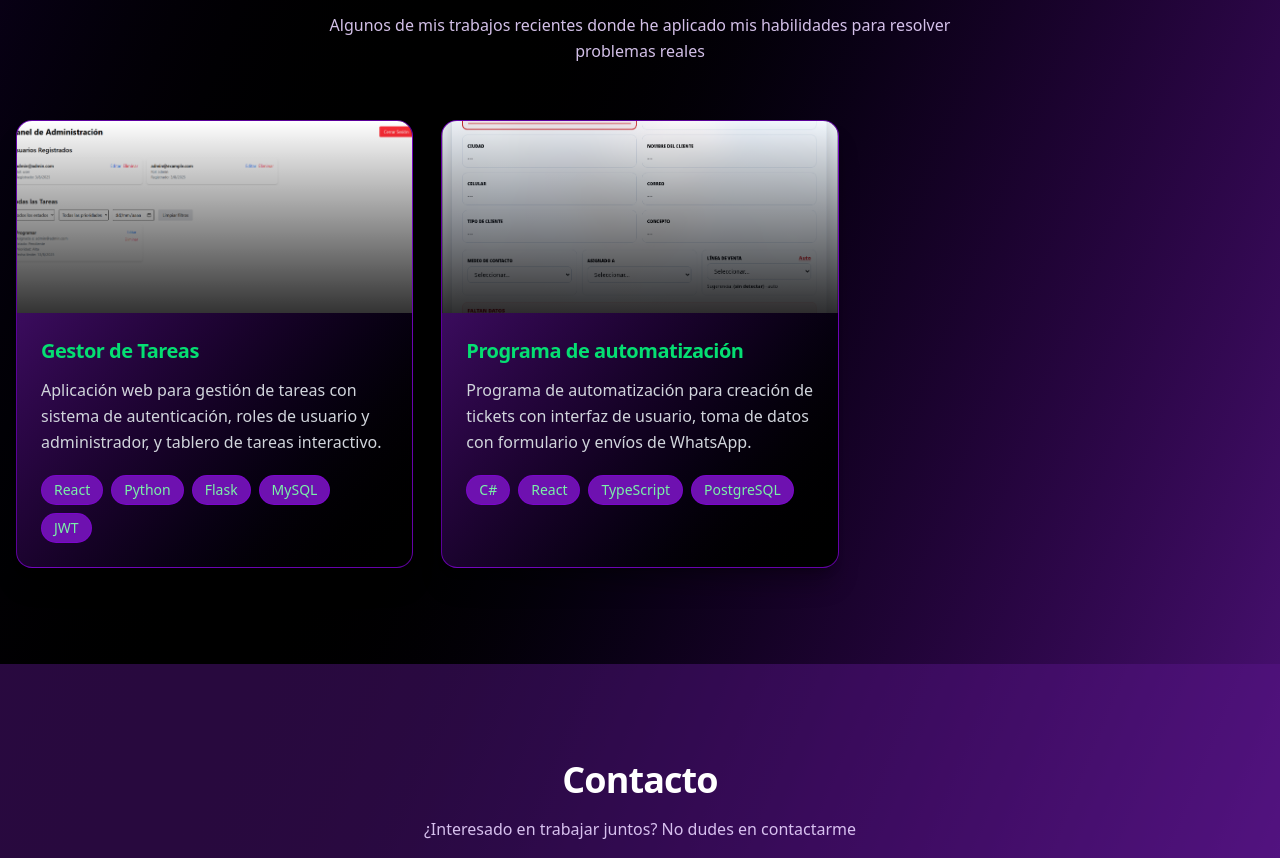
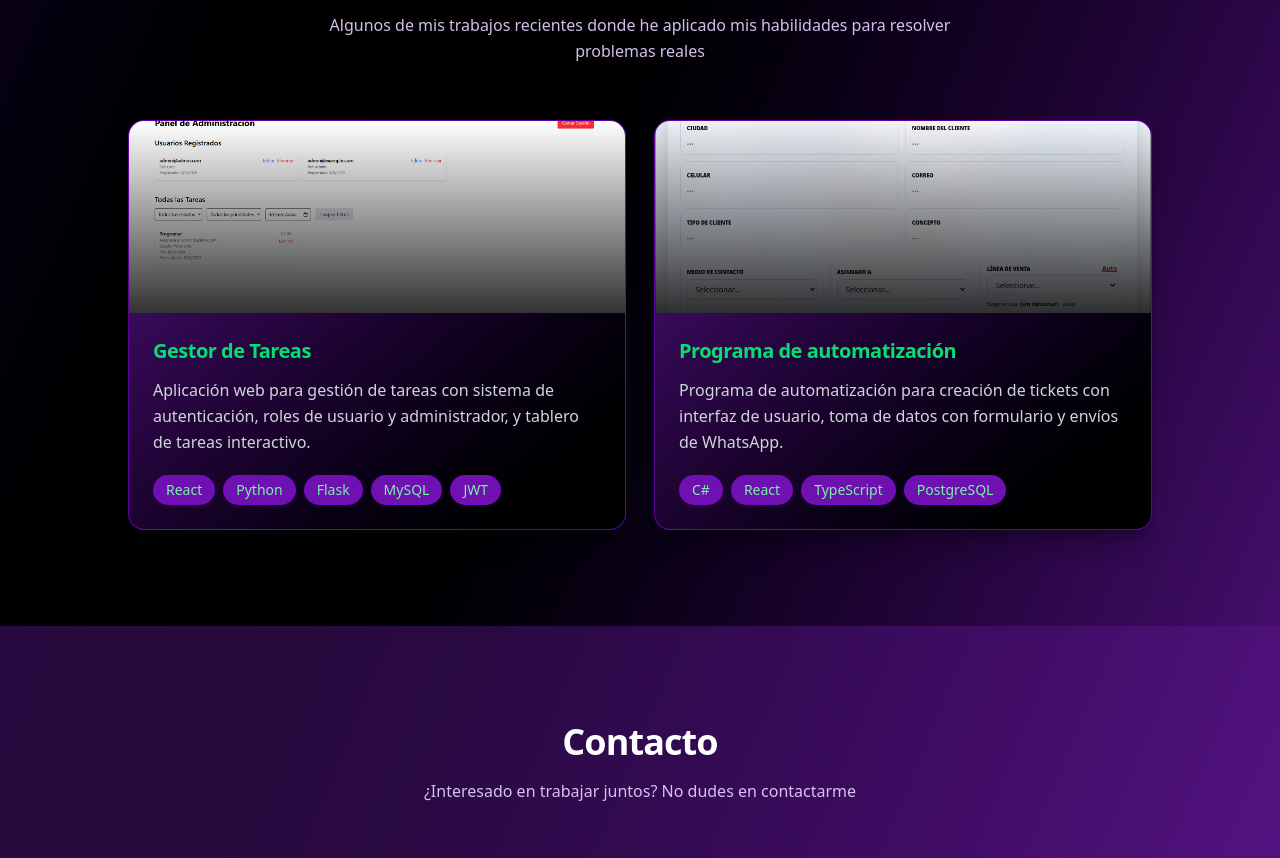
Before and after one commit to Zoyeras/portafolio, a React (Vite) app: page / in a window 1280 px wide. Shown: the part 1954-2812 px from the top of the page. Built offline with nearby package versions, Linux system fonts and the light colour scheme.

Commit message:
fix(console error): disabled third project and aling others

```diff
--- a/src/components/ProjectsSection.tsx
+++ b/src/components/ProjectsSection.tsx
@@ -159,7 +159,13 @@ const ProjectsSection = ({ language }: { language: Language }) => {
           {text.subtitle}
         </p>
 
-        <div className="grid grid-cols-1 md:grid-cols-2 lg:grid-cols-3 gap-7">
+        <div
+          className={`grid grid-cols-1 md:grid-cols-2 gap-7 ${
+            projects.length === 2
+              ? "lg:grid-cols-2 lg:max-w-5xl lg:mx-auto lg:justify-items-center"
+              : "lg:grid-cols-3"
+          }`}
+        >
           {projects.map((project, index) => (
             <ProjectCard
               key={index}
```
